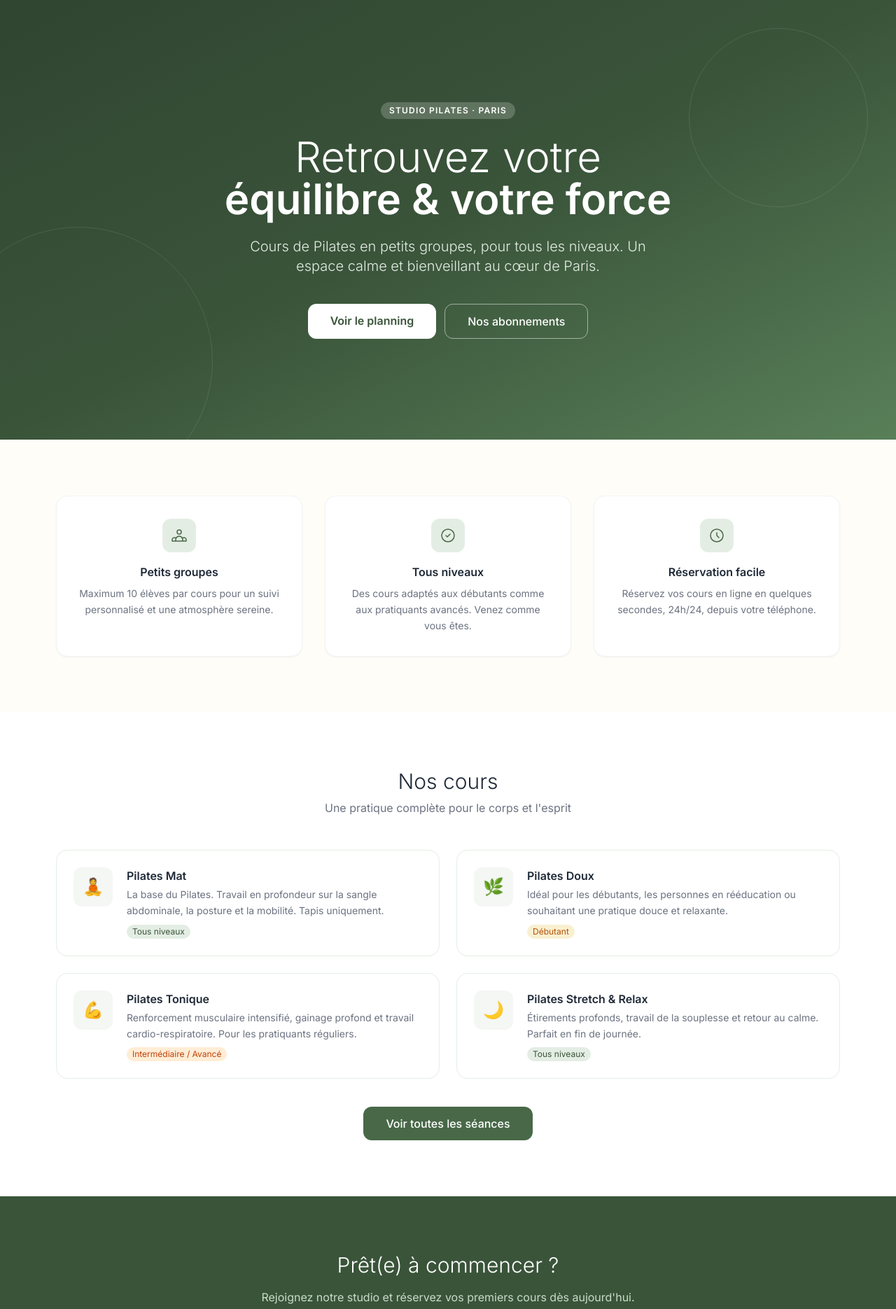
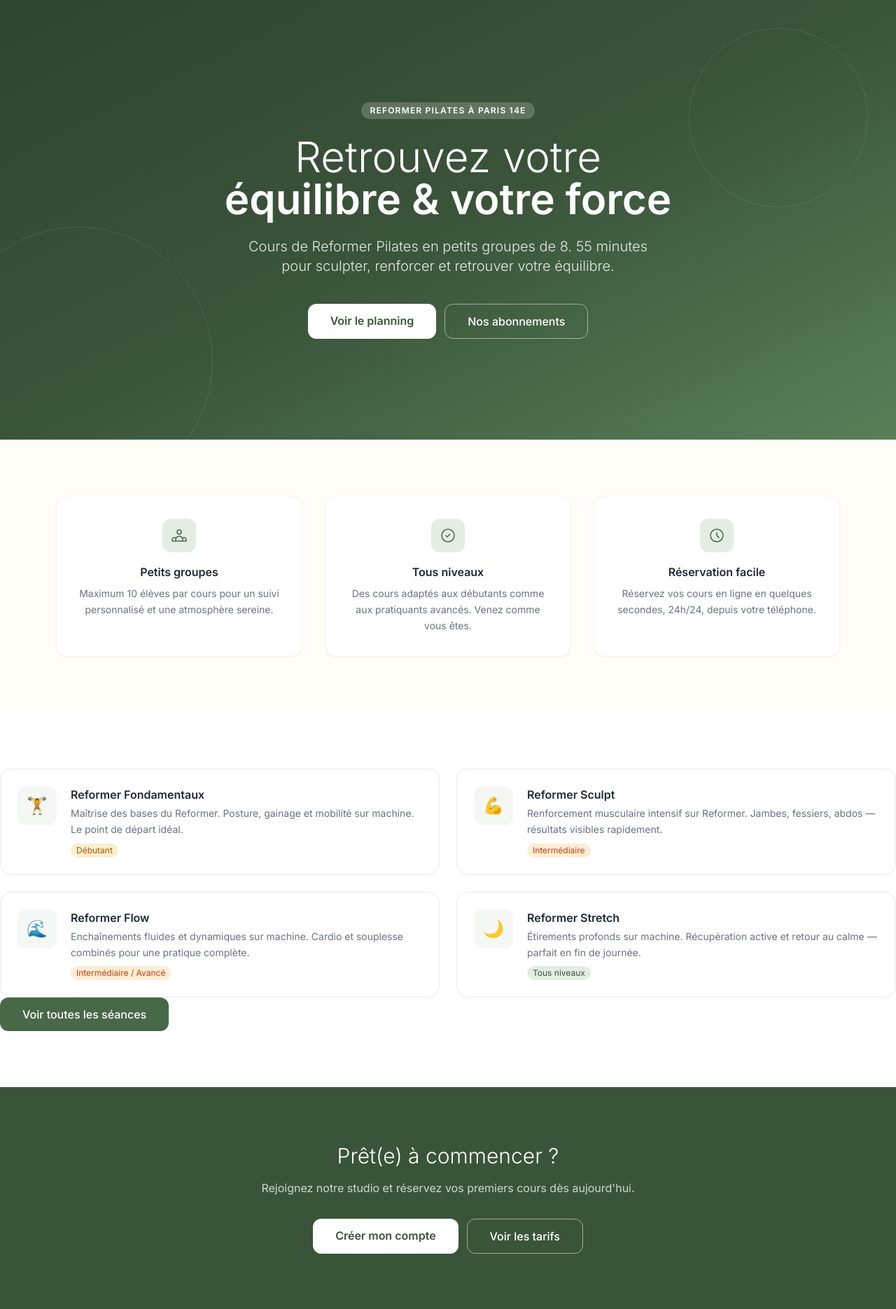
Before and after one commit to keyyser1/spot_cub, a FastAPI app: page / in a window 1280 px wide. Shown: the part 65-1935 px from the top of the page at 70% size. Run offline with FastAPI, Linux system fonts and the light colour scheme; some libraries are stand-ins or nearby versions.

Commit message:
Update index.html

```diff
--- a/templates/index.html
+++ b/templates/index.html
@@ -8,15 +8,15 @@
   <div class="absolute inset-0 bg-gradient-to-br from-sage-800 via-sage-700 to-sage-500 opacity-90"></div>
   <div class="relative max-w-6xl mx-auto px-4 py-28 md:py-36 text-center">
     <span class="inline-block bg-white/20 text-white text-xs font-semibold tracking-widest uppercase px-3 py-1 rounded-full mb-6">
-      Studio Pilates · Paris
+      Reformer Pilates à Paris 14e
     </span>
     <h1 class="text-4xl md:text-6xl font-light leading-tight mb-6">
       Retrouvez votre<br/>
       <span class="font-semibold">équilibre & votre force</span>
     </h1>
     <p class="text-sage-100 text-lg md:text-xl max-w-xl mx-auto mb-10 font-light">
-      Cours de Pilates en petits groupes, pour tous les niveaux.
-      Un espace calme et bienveillant au cœur de Paris.
+      Cours de Reformer Pilates en petits groupes de 8.
+      55 minutes pour sculpter, renforcer et retrouver votre équilibre.
     </p>
     <div class="flex flex-col sm:flex-row gap-3 justify-center">
       <a href="/planning"
@@ -69,44 +69,40 @@
 
 <!-- Types de cours -->
 <section class="bg-white py-20">
-  <div class="max-w-6xl mx-auto px-4">
-    <h2 class="text-3xl font-light text-center text-gray-800 mb-2">Nos cours</h2>
-    <p class="text-center text-gray-500 mb-12">Une pratique complète pour le corps et l'esprit</p>
 <div class="grid md:grid-cols-2 gap-6">
   <div class="flex gap-5 p-6 rounded-2xl border border-sage-100 hover:border-sage-300 transition-colors">
-        <div class="w-14 h-14 bg-sage-50 rounded-xl flex items-center justify-center flex-shrink-0 text-2xl">🧘</div>
+    <div class="w-14 h-14 bg-sage-50 rounded-xl flex items-center justify-center flex-shrink-0 text-2xl">🏋️</div>
     <div>
-          <h3 class="font-semibold text-gray-800 mb-1">Pilates Mat</h3>
-          <p class="text-gray-500 text-sm leading-relaxed">La base du Pilates. Travail en profondeur sur la sangle abdominale, la posture et la mobilité. Tapis uniquement.</p>
-          <span class="mt-2 inline-block text-xs bg-sage-100 text-sage-700 px-2 py-0.5 rounded-full">Tous niveaux</span>
-        </div>
-      </div>
-      <div class="flex gap-5 p-6 rounded-2xl border border-sage-100 hover:border-sage-300 transition-colors">
-        <div class="w-14 h-14 bg-sage-50 rounded-xl flex items-center justify-center flex-shrink-0 text-2xl">🌿</div>
-        <div>
-          <h3 class="font-semibold text-gray-800 mb-1">Pilates Doux</h3>
-          <p class="text-gray-500 text-sm leading-relaxed">Idéal pour les débutants, les personnes en rééducation ou souhaitant une pratique douce et relaxante.</p>
+      <h3 class="font-semibold text-gray-800 mb-1">Reformer Fondamentaux</h3>
+      <p class="text-gray-500 text-sm leading-relaxed">Maîtrise des bases du Reformer. Posture, gainage et mobilité sur machine. Le point de départ idéal.</p>
       <span class="mt-2 inline-block text-xs bg-cream-200 text-amber-700 px-2 py-0.5 rounded-full">Débutant</span>
     </div>
   </div>
   <div class="flex gap-5 p-6 rounded-2xl border border-sage-100 hover:border-sage-300 transition-colors">
     <div class="w-14 h-14 bg-sage-50 rounded-xl flex items-center justify-center flex-shrink-0 text-2xl">💪</div>
     <div>
-          <h3 class="font-semibold text-gray-800 mb-1">Pilates Tonique</h3>
-          <p class="text-gray-500 text-sm leading-relaxed">Renforcement musculaire intensifié, gainage profond et travail cardio-respiratoire. Pour les pratiquants réguliers.</p>
+      <h3 class="font-semibold text-gray-800 mb-1">Reformer Sculpt</h3>
+      <p class="text-gray-500 text-sm leading-relaxed">Renforcement musculaire intensif sur Reformer. Jambes, fessiers, abdos — résultats visibles rapidement.</p>
+      <span class="mt-2 inline-block text-xs bg-orange-100 text-orange-700 px-2 py-0.5 rounded-full">Intermédiaire</span>
+    </div>
+  </div>
+  <div class="flex gap-5 p-6 rounded-2xl border border-sage-100 hover:border-sage-300 transition-colors">
+    <div class="w-14 h-14 bg-sage-50 rounded-xl flex items-center justify-center flex-shrink-0 text-2xl">🌊</div>
+    <div>
+      <h3 class="font-semibold text-gray-800 mb-1">Reformer Flow</h3>
+      <p class="text-gray-500 text-sm leading-relaxed">Enchaînements fluides et dynamiques sur machine. Cardio et souplesse combinés pour une pratique complète.</p>
       <span class="mt-2 inline-block text-xs bg-orange-100 text-orange-700 px-2 py-0.5 rounded-full">Intermédiaire / Avancé</span>
     </div>
   </div>
   <div class="flex gap-5 p-6 rounded-2xl border border-sage-100 hover:border-sage-300 transition-colors">
     <div class="w-14 h-14 bg-sage-50 rounded-xl flex items-center justify-center flex-shrink-0 text-2xl">🌙</div>
     <div>
-          <h3 class="font-semibold text-gray-800 mb-1">Pilates Stretch & Relax</h3>
-          <p class="text-gray-500 text-sm leading-relaxed">Étirements profonds, travail de la souplesse et retour au calme. Parfait en fin de journée.</p>
+      <h3 class="font-semibold text-gray-800 mb-1">Reformer Stretch</h3>
+      <p class="text-gray-500 text-sm leading-relaxed">Étirements profonds sur machine. Récupération active et retour au calme — parfait en fin de journée.</p>
       <span class="mt-2 inline-block text-xs bg-sage-100 text-sage-700 px-2 py-0.5 rounded-full">Tous niveaux</span>
     </div>
   </div>
 </div>
-    <div class="text-center mt-10">
       <a href="/planning" class="px-8 py-3 bg-sage-600 text-white font-medium rounded-xl hover:bg-sage-700 transition-colors inline-block">
         Voir toutes les séances
       </a>
```
Lines whose indentation alone changed are shown as unchanged.
